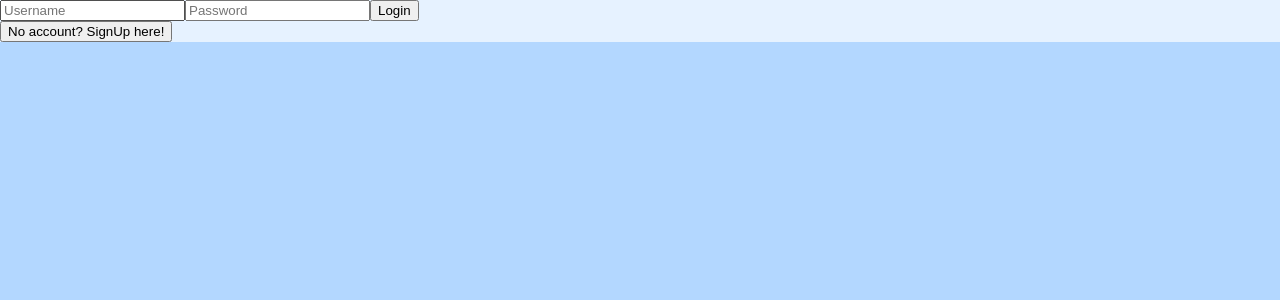
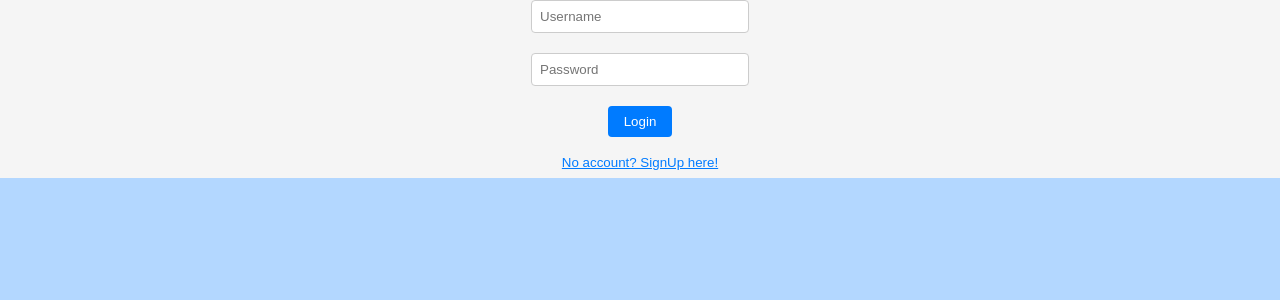
Before and after one commit to axolotl-vekt/vektor, a React app: page / in a window 1280 px wide. Shown: the top 300 px of the page. Built offline with nearby package versions, Linux system fonts and the light colour scheme.

Commit message:
Add About and Contact components to App.jsx and update styles.css > > Co-Author: Solomon Moon<chochobo91@gmail.com> Co-Author: Amir Munoz<amirm034@gmail.com> Co-Author: Jarod Crawford<crawfojm04@gmail.com> Co-Author: Sean Nguyen<seannguyennn@gmail.com>

```diff
--- a/client/App.jsx
+++ b/client/App.jsx
@@ -6,6 +6,8 @@ import SignUp from './components/SignUp';
 import FoodLog from './components/FoodLog';
 import Games from './components/Games';
 import MemoryGame from './components/MemoryGame';
+import About from './components/About';
+import Contact from './components/Contact';
 
 function App() {
   return (
@@ -17,6 +19,8 @@ function App() {
       <Route exact path='/foodlog' element={<FoodLog />} />
       <Route exact path='/games' element={<Games />}/>
       <Route exact path='/memoryGame' element={<MemoryGame />} />
+      <Route exact path='/about' element={<About />} />
+      <Route exact path='/contact' element={<Contact />} />
     </Routes>
   );
 }
--- /dev/null
+++ b/client/components/About.jsx
@@ -0,0 +1,28 @@
+import React from "react";
+import Navbar, { items } from "./Navbar";
+
+const About = () => {
+  return (
+    <div>
+      <div>
+        <Navbar items={items} />
+      </div>
+      <h1>About Us</h1>
+      <p>
+        Lorem ipsum dolor sit amet, consectetur adipiscing elit, sed do eiusmod
+        tempor incididunt ut labore et dolore magna aliqua. Ut enim ad minim
+        veniam, quis nostrud exercitation ullamco laboris nisi ut aliquip ex ea
+        commodo consequat. Duis aute irure dolor in reprehenderit in voluptate
+        velit esse cillum dolore eu fugiat nulla pariatur. Excepteur sint
+        occaecat cupidatat non proident, sunt in culpa qui officia deserunt
+        mollit anim id est laborum.
+      </p>
+      <p>
+        For more information, please contact us at our{" "}
+        <a href="http://localhost:8080/contact">contact</a> page.
+      </p>
+    </div>
+  );
+};
+
+export default About;
--- /dev/null
+++ b/client/components/Contact.jsx
@@ -0,0 +1,63 @@
+import React from "react";
+import Navbar, { items } from "./Navbar";
+
+const Contact = () => {
+  return (
+    <div>
+      <div>
+        <Navbar items={items} />
+      </div>
+      <h1>Contact Us</h1>
+      <div className="card">
+        <div className="card-body">
+          <h5 className="card-title">Name</h5>
+          <p className="card-text">Amir Munoz</p>
+        </div>
+        <div className="card-body">
+          <h5 className="card-title">Email</h5>
+          <p className="card-text">
+            <a href="mailto:amir034@gmail.com">amir034@gmail.com</a>
+          </p>
+        </div>
+      </div>
+      <div className="card">
+        <div className="card-body">
+          <h5 className="card-title">Name</h5>
+          <p className="card-text">Jarod Crawford</p>
+        </div>
+        <div className="card-body">
+          <h5 className="card-title">Email</h5>
+          <p className="card-text">
+            <a href="mailto:crawfojm04@gmail.com">crawfojm04@gmail.com</a>
+          </p>
+        </div>
+      </div>
+      <div className="card">
+        <div className="card-body">
+          <h5 className="card-title">Name</h5>
+          <p className="card-text">Sean Nguyen</p>
+        </div>
+        <div className="card-body">
+          <h5 className="card-title">Email</h5>
+          <p className="card-text">
+            <a href="mailto:seannguyennn@gmail.com">seannguyennn@gmail.com</a>
+          </p>
+        </div>
+      </div>
+      <div className="card">
+        <div className="card-body">
+          <h5 className="card-title">Name</h5>
+          <p className="card-text">Solomon Moon</p>
+        </div>
+        <div className="card-body">
+          <h5 className="card-title">Email</h5>
+          <p className="card-text">
+            <a href="mailto:chochobo91@gmail.com">chochobo91@gmail.com</a>
+          </p>
+        </div>
+      </div>
+    </div>
+  );
+};
+
+export default Contact;
--- a/client/styles.css
+++ b/client/styles.css
@@ -464,3 +464,103 @@ body {
   position: fixed;
   background-color: grey;
 }
+
+.auth-form-container {
+  display: flex;
+  flex-direction: column;
+  align-items: center;
+  transition-delay: 100ms;
+}
+
+.login-form {
+  display: flex;
+  flex-direction: column;
+  align-items: center;
+}
+
+.inputBox {
+  margin-bottom: 10px;
+  padding: 8px;
+  border: 1px solid #ccc;
+  border-radius: 4px;
+  width: 200px;
+}
+
+.errorLabel {
+  color: red;
+  margin-bottom: 10px;
+}
+
+button {
+  padding: 8px 16px;
+  background-color: #007bff;
+  color: #fff;
+  border: none;
+  border-radius: 4px;
+  cursor: pointer;
+}
+
+.link-btn {
+  background-color: transparent;
+  border: none;
+  color: #007bff;
+  cursor: pointer;
+  text-decoration: underline;
+  margin-top: 10px;
+}
+
+/* General Styles */
+body {
+  font-family: Arial, sans-serif;
+  margin: 0;
+  padding: 0;
+  background-color: #f5f5f5;
+}
+
+/* Card Styles */
+.card {
+  background-color: #fff;
+  margin: 20px 0;
+  box-shadow: 0 2px 10px 0 rgba(0, 0, 0, 0.1);
+  border-radius: 5px;
+}
+
+.card-body {
+  padding: 20px;
+}
+
+.card-title {
+  margin: 0 0 10px 0;
+  font-size: 1.2em;
+  font-weight: bold;
+}
+
+.card-text {
+  margin: 0;
+  color: #333;
+}
+
+.card-text a {
+  color: #007BFF;
+  text-decoration: none;
+}
+
+.card-body {
+  padding: 20px;
+}
+
+.card-title {
+  margin: 0 0 10px 0;
+  font-size: 1.2em;
+  font-weight: bold;
+}
+
+.card-text {
+  margin: 0;
+  color: #333;
+}
+
+.card-text a {
+  color: #007BFF;
+  text-decoration: none;
+}
```
